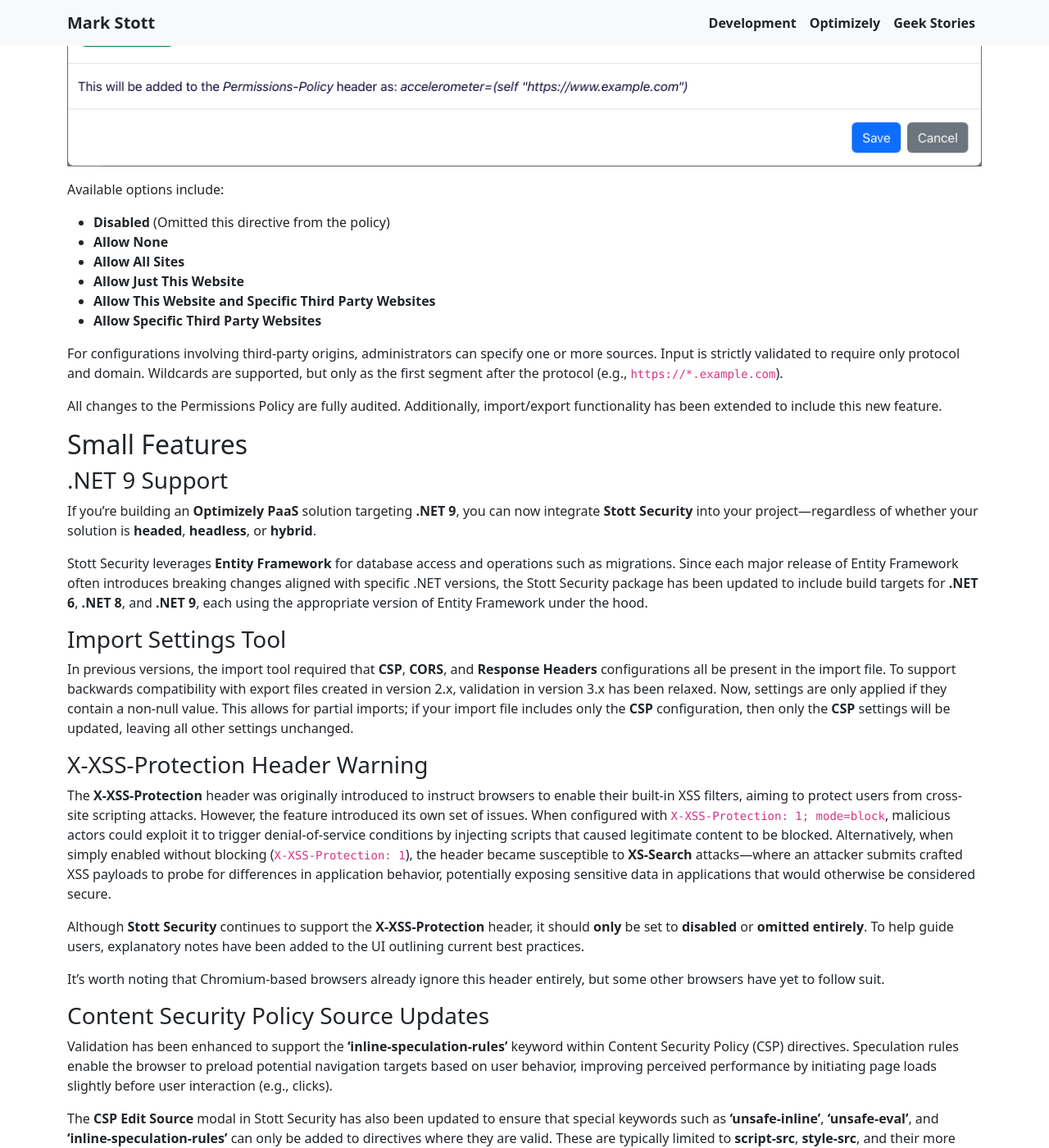
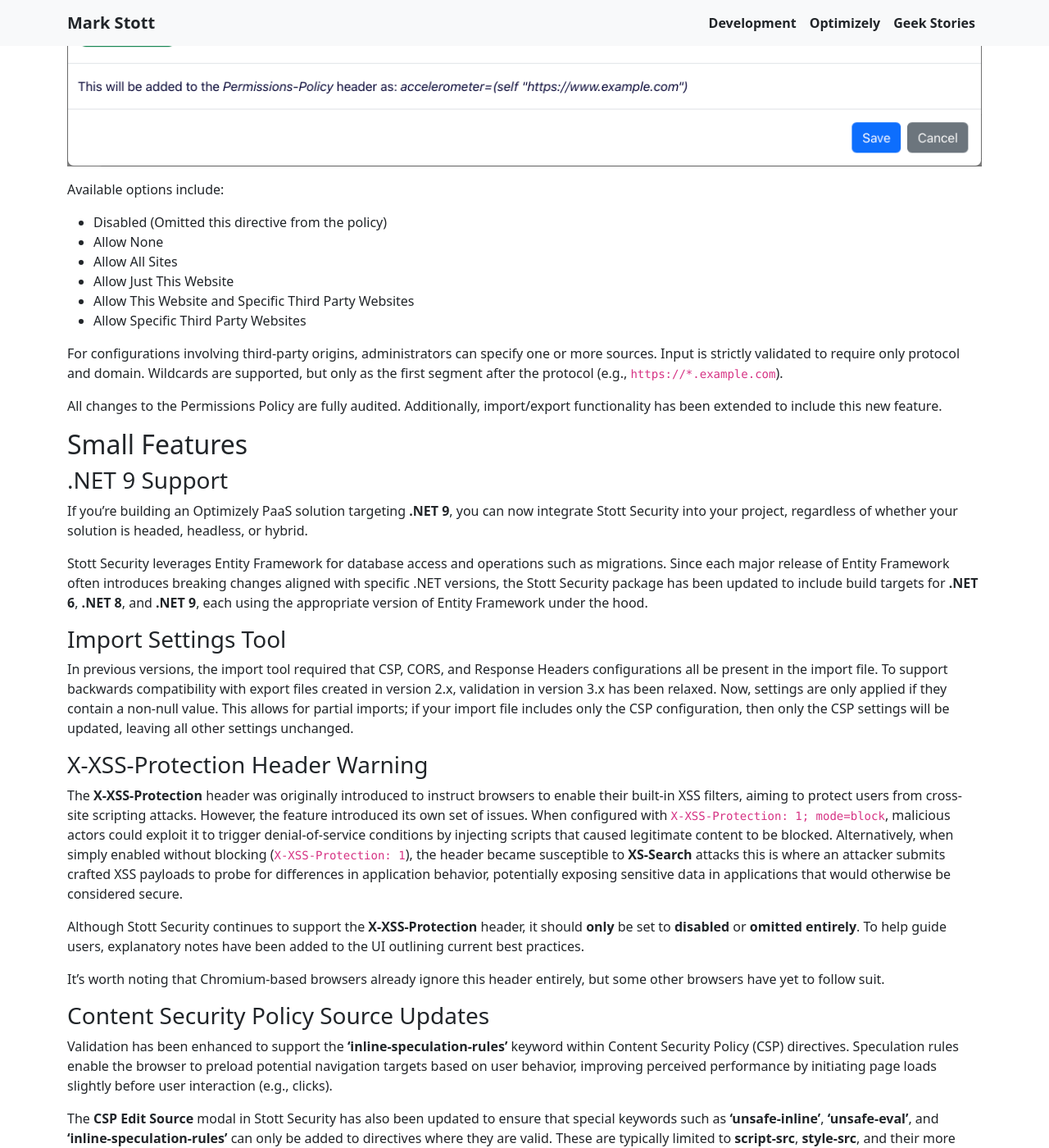
Before and after one commit to GeekInTheNorth/GeekInTheNorth.github.io, a Jekyll site: the page built from _posts/2025-04-08-stott-security-3-x.md, in a window 1280 px wide and 1400 px high, scrolled down 1326 px. Shown: the whole window at 82% size. Built offline with Jekyll 4.4.1, drawn with Linux system fonts in a browser that asks for light colours; some of the changed text lies outside the part shown.

Commit message:
Tidy up Stott Security v3 post

```diff
--- a/_posts/2025-04-08-stott-security-3-x.md
+++ b/_posts/2025-04-08-stott-security-3-x.md
@@ -21,13 +21,13 @@
 
 ## Permissions-Policy Support
 
-The **Permissions-Policy** HTTP header (formerly **Feature-Policy**) allows developers to control which web features and APIs can be used in the browser—and by which origins. This header can improve security and performance by restricting access to sensitive capabilities such as the camera, microphone, and geolocation.
+The **Permissions-Policy** HTTP header (formerly **Feature-Policy**) allows developers to control which web features and APIs can be used in the browser, and by which origin. This header can improve security and performance by restricting access to sensitive capabilities such as the camera, microphone, and geolocation.
 
 Currently, support for the **Permissions-Policy** header is mixed. It is well-supported by Chromium-based browsers like Chrome and Edge, but not yet implemented in Firefox or Safari. This naturally raises the question: why invest time in implementing a feature that isn’t universally supported?
 
 According to the latest [browser market share data](https://gs.statcounter.com/browser-market-share), over 70% of users are on browsers that support this header. Additionally, unsupported browsers simply ignore the header, without causing any issues. While I've yet to see a penetration test flag the absence of this header as a vulnerability, I’m increasingly seeing clients request its inclusion as part of their CMS security requirements.
 
-To support this, I’ve added a new **Permissions Policy** screen to **Stott Security**. This interface allows administrators to enable or disable the **Permissions-Policy** header globally with a single toggle. It also includes a filter bar for quickly narrowing directives by source (URL) or current configuration (e.g., *Disabled*, *Allow None*, *Allow All Sites*, etc.).
+To support this, I’ve added a new **Permissions Policy** screen to Stott Security. This interface allows administrators to enable or disable the **Permissions-Policy** header globally with a single toggle. It also includes a filter bar for quickly narrowing directives by source (URL) or current configuration (e.g., *Disabled*, *Allow None*, *Allow All Sites*, etc.).
 
 ![The Permission Policy listing for Stott Security](/assets/StottSecurityPermissionPolicyList.png)
 
@@ -36,12 +36,12 @@
 ![The Permission Policy modal for a single directive within Stott Security](/assets/StottSecurityPermissionPolicyModal.png)
 
 Available options include:
-- **Disabled** (Omitted this directive from the policy)
-- **Allow None**
-- **Allow All Sites**
-- **Allow Just This Website**
-- **Allow This Website and Specific Third Party Websites**
-- **Allow Specific Third Party Websites**
+- Disabled (Omitted this directive from the policy)
+- Allow None
+- Allow All Sites
+- Allow Just This Website
+- Allow This Website and Specific Third Party Websites
+- Allow Specific Third Party Websites
 
 For configurations involving third-party origins, administrators can specify one or more sources. Input is strictly validated to require only protocol and domain. Wildcards are supported, but only as the first segment after the protocol (e.g., `https://*.example.com`).
 
@@ -51,19 +51,19 @@
 
 ### .NET 9 Support
 
-If you're building an **Optimizely PaaS** solution targeting **.NET 9**, you can now integrate **Stott Security** into your project—regardless of whether your solution is **headed**, **headless**, or **hybrid**.
+If you're building an Optimizely PaaS solution targeting **.NET 9**, you can now integrate Stott Security into your project, regardless of whether your solution is headed, headless, or hybrid.
 
-Stott Security leverages **Entity Framework** for database access and operations such as migrations. Since each major release of Entity Framework often introduces breaking changes aligned with specific .NET versions, the Stott Security package has been updated to include build targets for **.NET 6**, **.NET 8**, and **.NET 9**, each using the appropriate version of Entity Framework under the hood.
+Stott Security leverages Entity Framework for database access and operations such as migrations. Since each major release of Entity Framework often introduces breaking changes aligned with specific .NET versions, the Stott Security package has been updated to include build targets for **.NET 6**, **.NET 8**, and **.NET 9**, each using the appropriate version of Entity Framework under the hood.
 
 ### Import Settings Tool
 
-In previous versions, the import tool required that **CSP**, **CORS**, and **Response Headers** configurations all be present in the import file. To support backwards compatibility with export files created in version 2.x, validation in version 3.x has been relaxed. Now, settings are only applied if they contain a non-null value. This allows for partial imports; if your import file includes only the **CSP** configuration, then only the **CSP** settings will be updated, leaving all other settings unchanged.
+In previous versions, the import tool required that CSP, CORS, and Response Headers configurations all be present in the import file. To support backwards compatibility with export files created in version 2.x, validation in version 3.x has been relaxed. Now, settings are only applied if they contain a non-null value. This allows for partial imports; if your import file includes only the CSP configuration, then only the CSP settings will be updated, leaving all other settings unchanged.
 
 ### X-XSS-Protection Header Warning
 
-The **X-XSS-Protection** header was originally introduced to instruct browsers to enable their built-in XSS filters, aiming to protect users from cross-site scripting attacks. However, the feature introduced its own set of issues. When configured with `X-XSS-Protection: 1; mode=block`, malicious actors could exploit it to trigger denial-of-service conditions by injecting scripts that caused legitimate content to be blocked. Alternatively, when simply enabled without blocking (`X-XSS-Protection: 1`), the header became susceptible to **XS-Search** attacks—where an attacker submits crafted XSS payloads to probe for differences in application behavior, potentially exposing sensitive data in applications that would otherwise be considered secure.
+The **X-XSS-Protection** header was originally introduced to instruct browsers to enable their built-in XSS filters, aiming to protect users from cross-site scripting attacks. However, the feature introduced its own set of issues. When configured with `X-XSS-Protection: 1; mode=block`, malicious actors could exploit it to trigger denial-of-service conditions by injecting scripts that caused legitimate content to be blocked. Alternatively, when simply enabled without blocking (`X-XSS-Protection: 1`), the header became susceptible to **XS-Search** attacks this is where an attacker submits crafted XSS payloads to probe for differences in application behavior, potentially exposing sensitive data in applications that would otherwise be considered secure.
 
-Although **Stott Security** continues to support the **X-XSS-Protection** header, it should **only** be set to **disabled** or **omitted entirely**. To help guide users, explanatory notes have been added to the UI outlining current best practices.
+Although Stott Security continues to support the **X-XSS-Protection** header, it should **only** be set to **disabled** or **omitted entirely**. To help guide users, explanatory notes have been added to the UI outlining current best practices.
 
 It’s worth noting that Chromium-based browsers already ignore this header entirely, but some other browsers have yet to follow suit.
 
@@ -81,7 +81,7 @@
 
 However, over time it became clear that this approach had several drawbacks:
 
-- The gadget was **read-only** and appeared automatically for all CMS administrators, even if the page-specific CSP feature wasn't in use. In most cases, this meant the gadget was visible but offered little to no value.
+- The gadget was read-only and appeared automatically for all CMS administrators, even if the page-specific CSP feature wasn't in use. In most cases, this meant the gadget was visible but offered little to no value.
 - Some developers experienced installation issues with the AddOn. Specifically, in projects where the `.csproj` excluded the `modules\_protected` folder; often done to avoid conflicts with other third-party AddOns that add files to the solution multiple times. This resulted in the Stott Security `module.config` being be removed and not re-added. This in turn causes an error during the start up of the solution that could only be resovled by manually adding the into source control and project.
 
 Given the minimal benefit provided by the gadget and the friction it caused in certain build pipelines, I’ve decided to remove it entirely in version 3.
```
